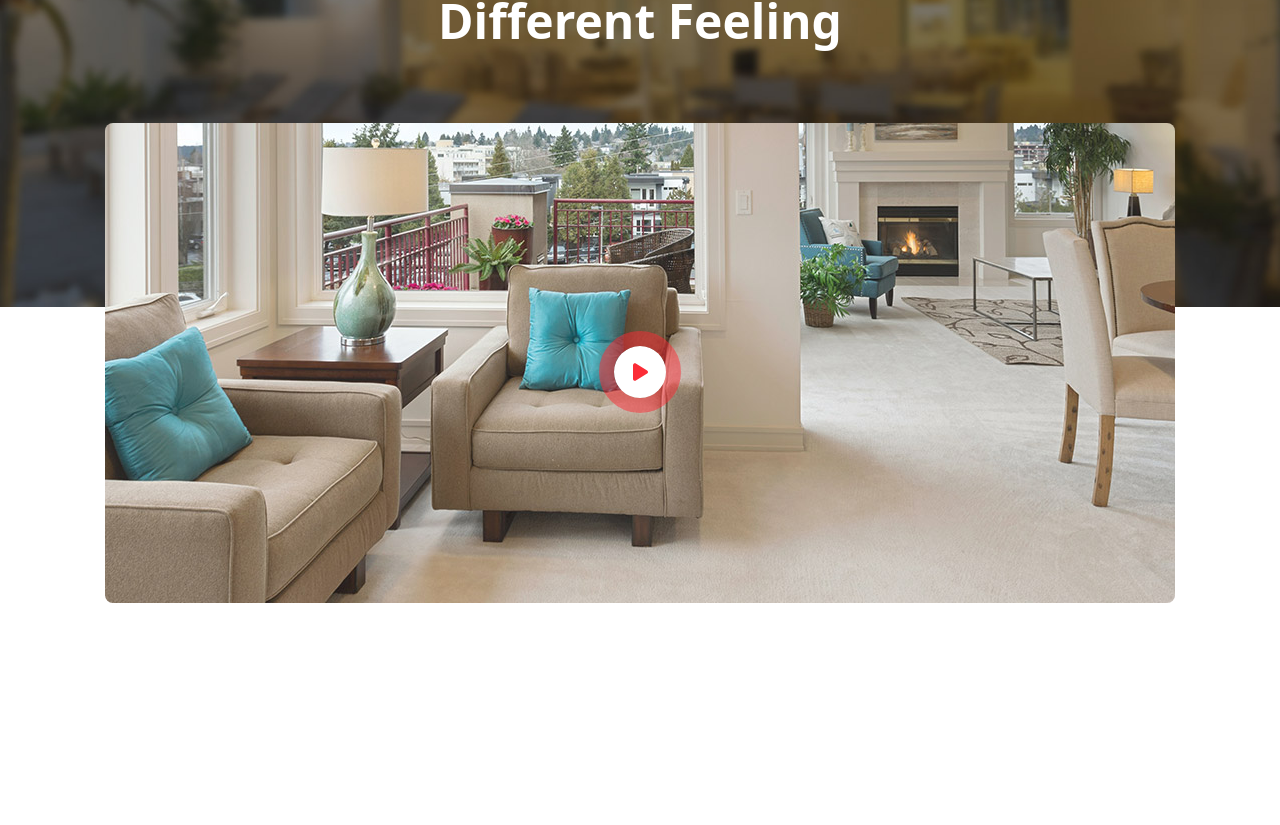
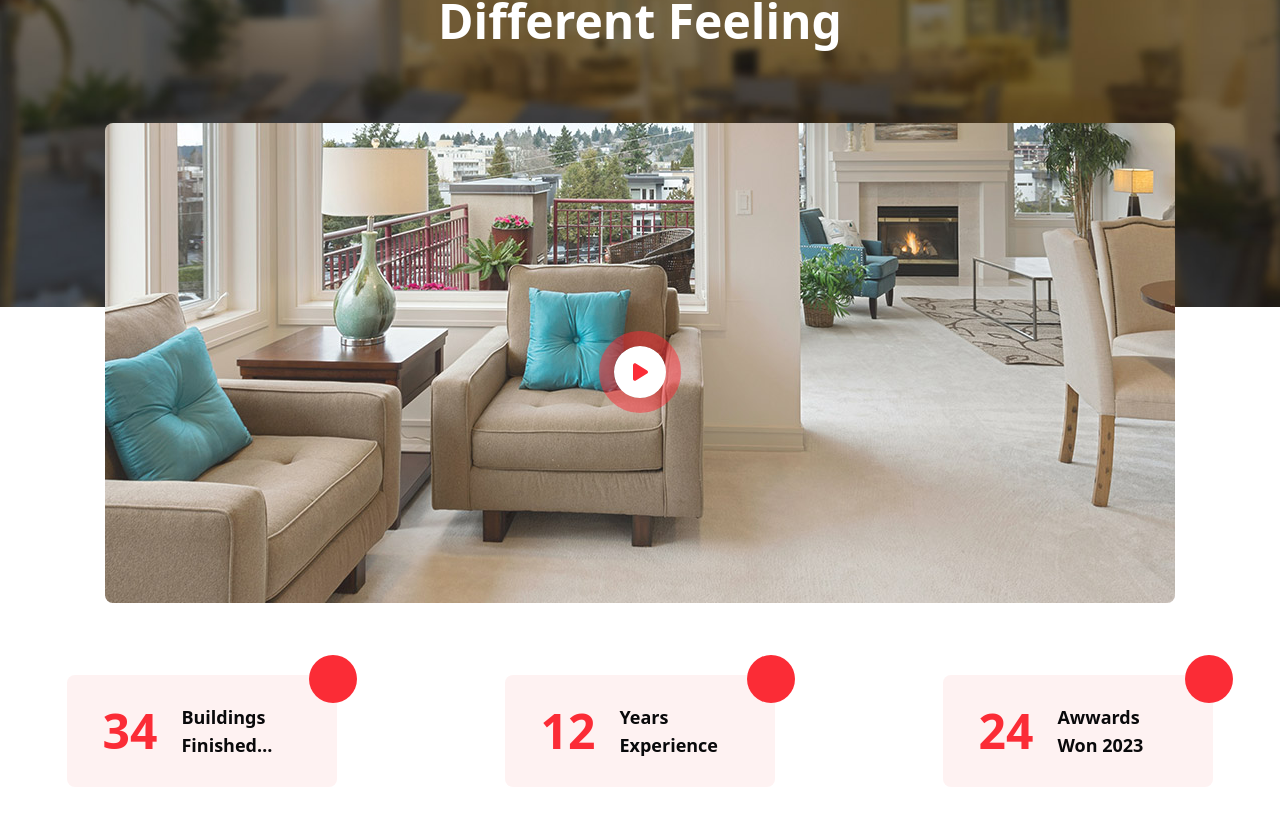
Before and after one commit to Nikkihosseini/Villa-agency, a React (Vite) app: page / in a window 1280 px wide. Shown: the part 1648-2473 px from the top of the page. Before the commit the page ends 2427 px from the top, so only its background shows below. Built offline with nearby package versions, Linux system fonts and the light colour scheme.

Commit message:
add InfoBox component

```diff
--- /dev/null
+++ b/src/Components/VideoView/InfoBox.jsx
@@ -0,0 +1,15 @@
+import '../../index.css'
+
+export default function InfoBox(props){
+    return(
+        <>
+            <div className='relative bg-red-50 rounded-lg w-[270px] p-7'>
+                <span className='absolute top-[-20px] right-[-20px] bg-red-500 block w-12 h-12 rounded-full'></span>
+                <div className='flex items-center justify-center gap-x-6'>
+                    <h3 className='text-red-500 font-bold text-5xl'>{props.number}</h3>
+                    <span className='font-bold text-lg text-left max-w-30 line-clamp-2'>{props.text}</span>
+                </div>
+            </div>
+        </>
+    )
+}
--- a/src/Components/VideoView/VideoView.jsx
+++ b/src/Components/VideoView/VideoView.jsx
@@ -2,6 +2,7 @@ import '../../index.css'
 import '../styles/styles.css'
 import { FontAwesomeIcon } from '@fortawesome/react-fontawesome'
 import { faPlay } from '@fortawesome/free-solid-svg-icons'
+import InfoBox from './InfoBox.jsx'
 
 export default function VideoView(){
     return(
@@ -11,7 +12,7 @@ export default function VideoView(){
                 <img src="./public/images/image/video-img/video-bg.jpg" alt="video-bg"/>
             </div>
             <div className='container mx-auto px-4 xl:px-20'>
-                <div className='flex flex-col items-center gap-y-18 text-center mt-[-26rem]'>
+                <div className='flex flex-col items-center justify-between gap-y-18 text-center mt-[-26rem]'>
                     <div className='flex flex-col items-center'>
                         <h4 className='line-before text-red-500 relative font-bold uppercase ml-2.5 mb-4'>Video View</h4>
                         <h3 className='text-white font-bold text-5xl max-w-[33rem] leading-15'>Get Closer View & Different Feeling</h3>
@@ -23,7 +24,11 @@ export default function VideoView(){
                         <FontAwesomeIcon className='text-red-500 fa-lg' icon={faPlay}/></a>
                     </div>
                     </div>
-                    <div></div>
+                    <div className='flex items-center gap-x-42'>
+                        <InfoBox number='34' text='Buildings Finished Now'/>
+                        <InfoBox number='12' text='Years Experience'/>
+                        <InfoBox number='24' text='Awwards Won 2023'/>
+                    </div>
                 </div>
             </div>
         </div>
```
Lines whose indentation alone changed are shown as unchanged.
